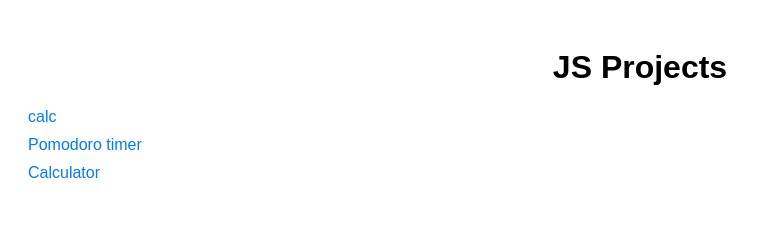
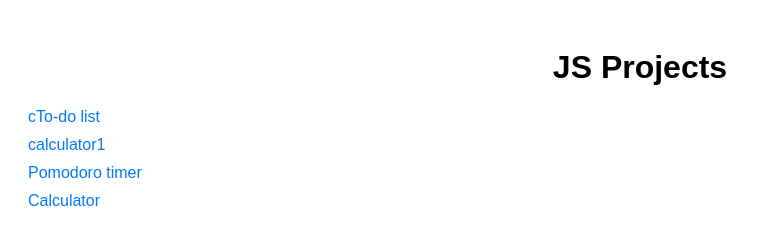
Before and after one commit to Deeptikushwaha/JavaScript-Projects-, a plain HTML site: page index.html in a window 1280 px wide. Shown: the whole page, without its empty margins (0-761 px from the left). Drawn offline with Linux system fonts and the light colour scheme.

Commit message:
Update index.html

```diff
--- a/index.html
+++ b/index.html
@@ -31,7 +31,8 @@
 <body>
     <h1>JS Projects</h1>
     <ul>
-        <li><a href="Calculator/index.html">calc</a></li>
+        <li><a href="To-do list/index.html">cTo-do list</a></li>
+        <li><a href="Calculator/index.html">calculator1</a></li>
         <li><a href="Pomodoro_Timer/index.html">Pomodoro timer</a></li>
         <li><a href="JS_Calculator/index.html">Calculator</a></li>
     </ul>
```
